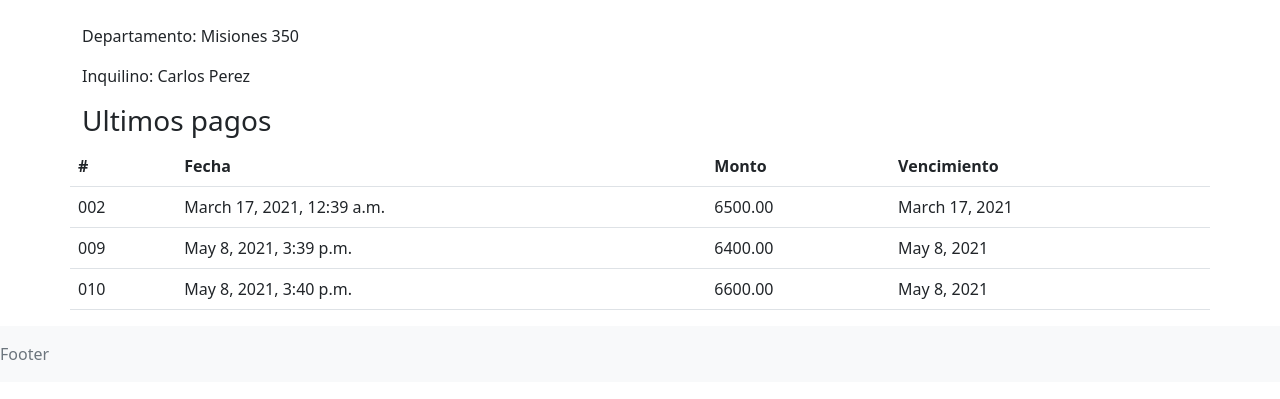
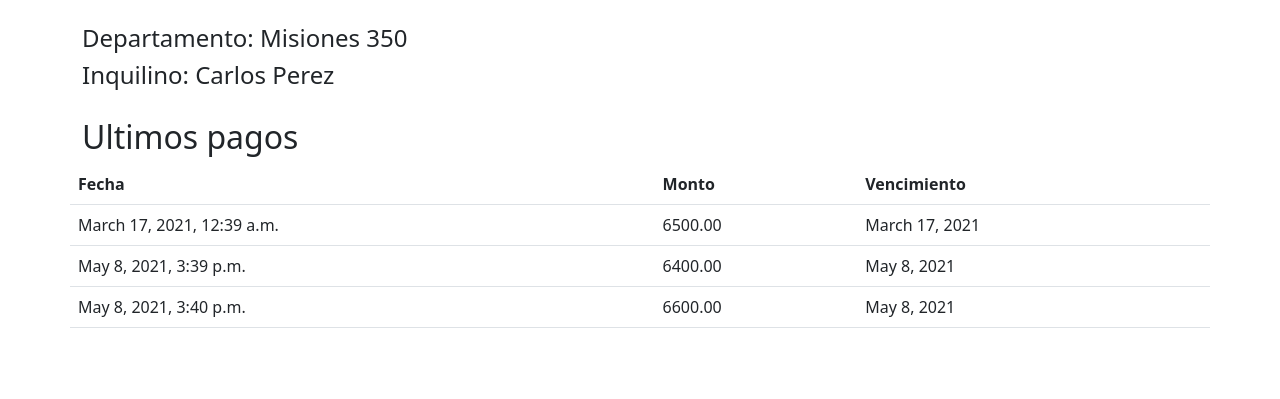
Before and after one commit to emanuelnav/rentControlApp, a Django app: page /departamento/2/ in a window 1280 px wide. Shown: the part 56-455 px from the top of the page. Run offline with Django 3.2, Linux system fonts and the light colour scheme; data comes from the database, SQL or seed files in the repository; both versions use the stored data as it was after the commit.

Commit message:
modify the templates and add the requirements file

```diff
--- a/cuentas/templates/cuentas/departamento.html
+++ b/cuentas/templates/cuentas/departamento.html
@@ -5,21 +5,21 @@
     <br>
     <div class="container">
         <div class="row">
-            <p>Departamento: {{departamento.direccion}}</p>
-            <p>Inquilino: {{inq}}</p>
-            <h3>Ultimos pagos</h3>
+            <h4>Departamento: {{departamento.direccion}}</h4>
+            <h4>Inquilino: {{inq}}</h4>
+            <h2 style="margin-top: 20px;">Ultimos pagos</h2>
         </div>
         <div class="row">
             <table class="table">
                 <tr>
-                    <th>#</th>
+                    <!-- <th>#</th> -->
                     <th>Fecha</th>
                     <th>Monto</th>
                     <th>Vencimiento</th>
                 </tr>
                 {% for p in pago %}
                     <tr>
-                        <td>{{p.numero}}</td>
+                        <!-- <td>{{p.numero}}</td> -->
                         <td>{{p.fecha}}</td>
                         <td>{{p.monto}}</td>
                         <td>{{p.vencimiento}}</td>
--- a/cuentas/templates/cuentas/index.html
+++ b/cuentas/templates/cuentas/index.html
@@ -1,8 +1,6 @@
 {% extends 'cuentas/main.html' %}
 
 {% block content %}
-
-    <br>
 
     <div class="row">
         <div class="col-md">
--- a/cuentas/templates/cuentas/main.html
+++ b/cuentas/templates/cuentas/main.html
@@ -20,7 +20,7 @@
                 <a class="nav-link active" aria-current="page" href="{% url 'home' %}">Inicio</a>
               </li>
               <li class="nav-item">
-                <a class="nav-link" href="{% url 'home' %}">Inquilinos</a>
+                <a class="nav-link" href="{% url 'inquilinos' %}">Inquilinos</a>
               </li>
               <li class="nav-item">
                 <a class="nav-link" href="{% url 'cargarInquilino' %}">Nuevo Inquilino</a>
@@ -40,11 +40,10 @@
 
     {% endblock %}
 
-    <footer class="footer mt-auto py-3 bg-light">
+    <!-- <footer class="footer mt-auto py-3 bg-light">
       <div class="container-footer">
-        <span class="text-muted">Footer</span>
       </div>
-    </footer>
+    </footer> -->
 
 </body>
     <script src="https://cdn.jsdelivr.net/npm/bootstrap@5.0.0-beta2/dist/js/bootstrap.bundle.min.js" integrity="sha384-b5kHyXgcpbZJO/tY9Ul7kGkf1S0CWuKcCD38l8YkeH8z8QjE0GmW1gYU5S9FOnJ0" crossorigin="anonymous"></script>
```
Also changed, not shown: requirements.txt (added, +11 -0 lines), db.sqlite3.
